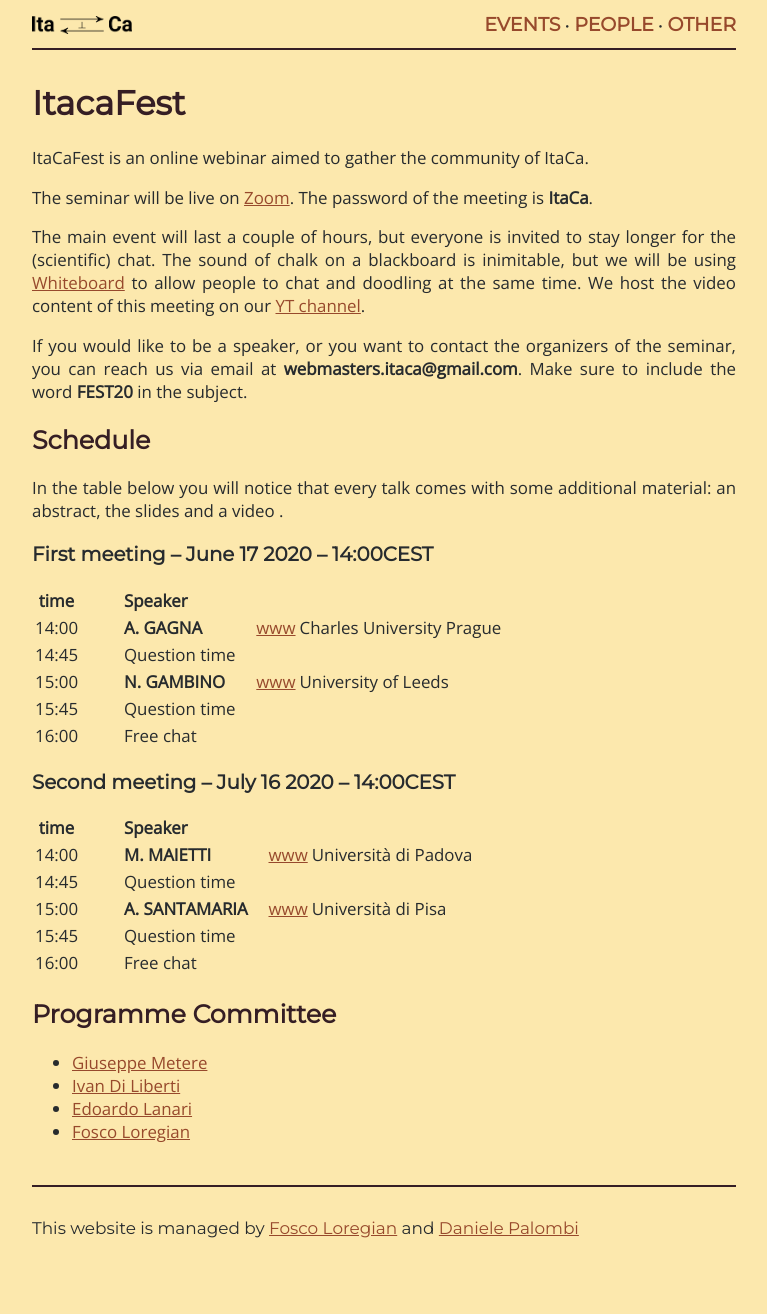
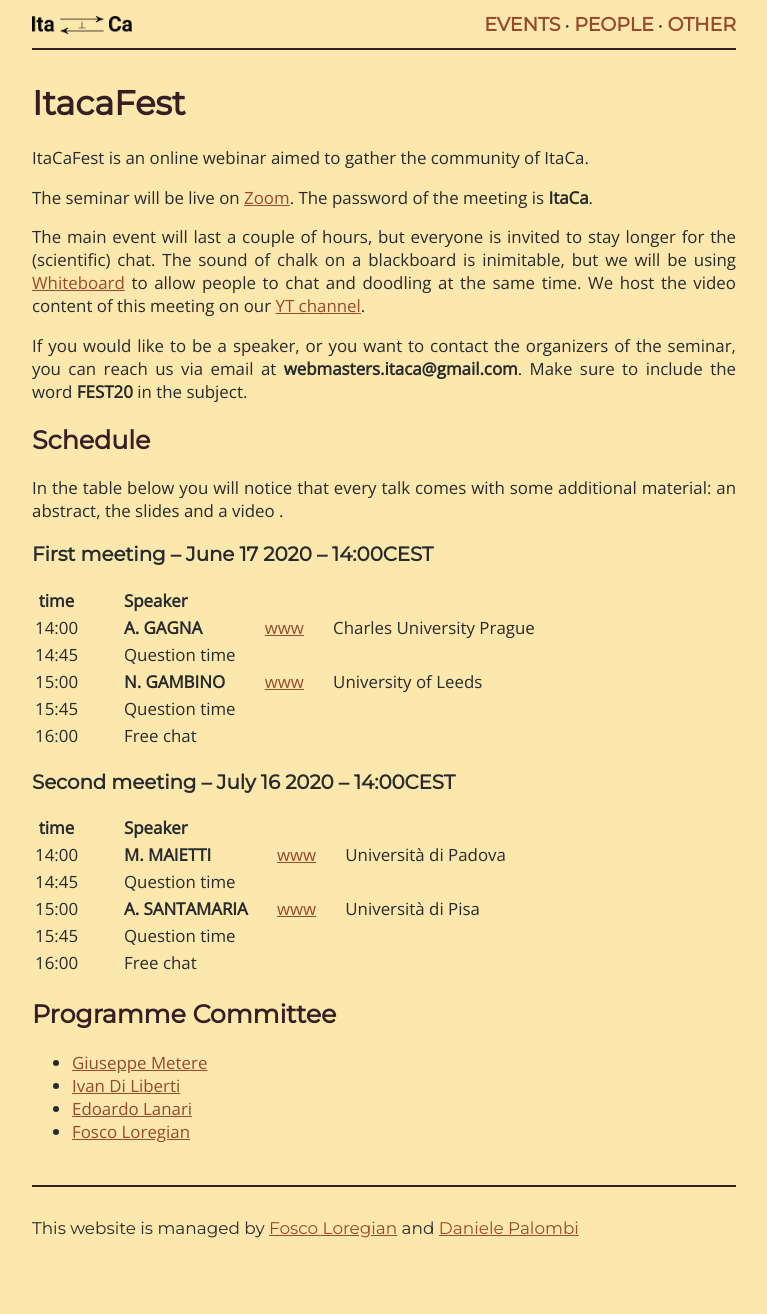
Before and after one commit to Progetto-ItaCa/Progetto-ItaCa.github.io, a Jekyll site: the page built from pages/fest.md, in a window 1280 px wide. Shown: the whole page, without its empty margins (256-1023 px from the left). Built offline with Jekyll 4.4.1, drawn with Linux system fonts in a browser that asks for light colours; our own code applies the rules of GitHub Pages for plain Markdown files.

```diff
--- a/pages/fest.md
+++ b/pages/fest.md
@@ -18,21 +18,21 @@ In the table below you will notice that every talk comes with some additional ma
 
 ### First meeting ⎯ June 17 2020 ⎯ 14:00CEST
 
-| time  ||||||  Speaker       ||||                           |
-|:-----:||||||----------------||||---------------------------|
-| 14:00 |||||| **A. GAGNA**   |||[www](https://sites.google.com/view/andreagagna/home){:target="_blank"}| Charles University Prague |
+| time  ||||||     Speaker    ||||                           ||||                      |
+|:-----:||||||----------------||||---------------------------||||:--------------------:|
+| 14:00 |||||| **A. GAGNA**   |||| [www](https://sites.google.com/view/andreagagna/home){:target="_blank"}|||| Charles University Prague |
 | 14:45 |||||| Question time  ||||                           |
-| 15:00 |||||| **N. GAMBINO** |||[www](http://www1.maths.leeds.ac.uk/~pmtng/){:target="_blank"}| University of Leeds       |
+| 15:00 |||||| **N. GAMBINO** |||| [www](http://www1.maths.leeds.ac.uk/~pmtng/){:target="_blank"} |||| University of Leeds |
 | 15:45 |||||| Question time  ||||                           |
 | 16:00 |||||| Free chat      ||||                           |
 
 ### Second meeting ⎯ July 16 2020 ⎯ 14:00CEST
 
-| time  ||||||  Speaker          ||||                      |
-|:-----:||||||-------------------||||----------------------|
-| 14:00 |||||| **M. MAIETTI**	   |||[www](https://www.math.unipd.it/~maietti/){:target="_blank"}| Università di Padova |
+| time  ||||||     Speaker       ||||                      ||||                      |
+|:-----:||||||:-----------------:||||:--------------------:||||:--------------------:|
+| 14:00 |||||| **M. MAIETTI**	 |||| [www](https://www.math.unipd.it/~maietti/){:target="_blank"} |||| Università di Padova |
 | 14:45 |||||| Question time     ||||                      |
-| 15:00 |||||| **A. SANTAMARIA** |||[www](https://www.researchgate.net/profile/Alessio_Santamaria){:target="_blank"}| Università di Pisa   |
+| 15:00 |||||| **A. SANTAMARIA** |||| [www](https://www.researchgate.net/profile/Alessio_Santamaria){:target="_blank"} |||| Università di Pisa |
 | 15:45 |||||| Question time     ||||                      |
 | 16:00 |||||| Free chat         ||||                      |
 
```
